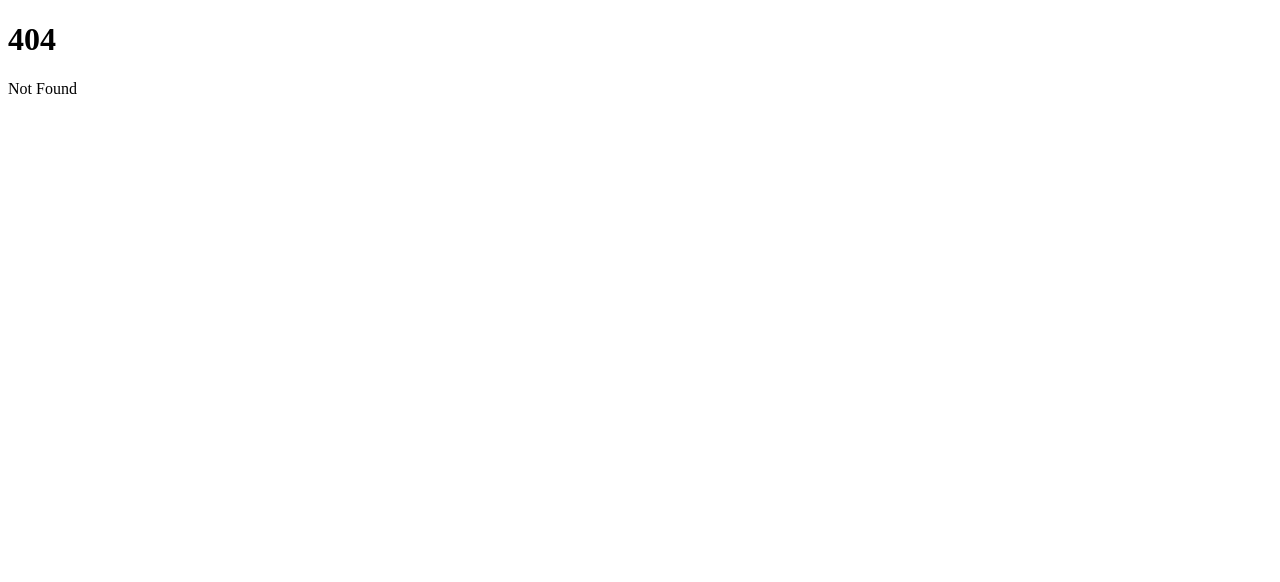
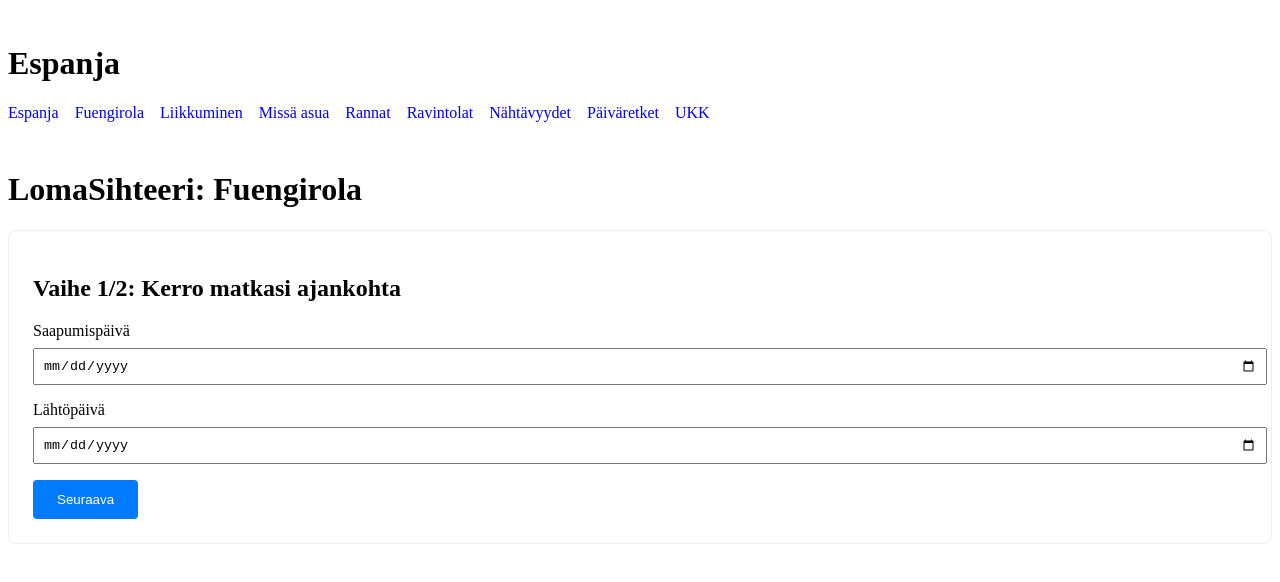
Before and after one commit to miika-hakala/lomaopas, a SvelteKit app: page /espanja/fuengirola/lomasihteeri/onboarding in a window 1280 px wide. Before the commit this address had no page. Shown: the top 582 px of the page. Built offline with nearby package versions, Linux system fonts and the light colour scheme.

Commit message:
feat: add lomasihteeri mvp shell (onboarding, storage, ui hook)

```diff
--- /dev/null
+++ b/src/lib/lomasihteeri/time.ts
@@ -0,0 +1,47 @@
+export interface LomaProfile {
+  city_slug: string;
+  start_date: string;
+  end_date: string;
+  interests: string[];
+}
+
+export function getLomasihteeriStatus(profile: LomaProfile | null): string {
+  if (!profile || !profile.start_date || !profile.end_date) {
+    return 'Profiilia ei löytynyt.';
+  }
+
+  const now = new Date();
+  const start = new Date(profile.start_date);
+  const end = new Date(profile.end_date);
+
+  // Asetetaan kellonajat nollaan, jotta vertailu on reilu
+  now.setHours(0, 0, 0, 0);
+  start.setHours(0, 0, 0, 0);
+  end.setHours(0, 0, 0, 0);
+
+  const oneDay = 1000 * 60 * 60 * 24;
+  const daysUntilStart = Math.round((start.getTime() - now.getTime()) / oneDay);
+
+  if (daysUntilStart > 3) {
+    return `Loma alkaa ${daysUntilStart} päivän päästä. Ennakkoviesti lähetetään 3 päivää ennen lomaa.`;
+  }
+
+  if (daysUntilStart > 0 && daysUntilStart <= 3) {
+    return `Loma alkaa ${daysUntilStart} päivän päästä. Ennakkoviestin aika! (T-3 message due)`;
+  }
+
+  if (now >= start && now <= end) {
+    const dayOfVacation = Math.round((now.getTime() - start.getTime()) / oneDay) + 1;
+    return `Lomasi on käynnissä (päivä ${dayOfVacation}). Päivittäisen lomakirjeen aika! (Daily briefing due)`;
+  }
+
+  if (now.getTime() === new Date(end).setDate(end.getDate() -1)) {
+	return `Lomasi päättyy huomenna. Loppuviestin aika! (T-1 message due)`;
+  }
+
+  if (now > end) {
+    return 'Lomasi on päättynyt. Kiitos ja tervetuloa uudelleen!';
+  }
+
+  return 'Odotetaan loman alkua.';
+}
--- a/src/routes/espanja/fuengirola/+page.svelte
+++ b/src/routes/espanja/fuengirola/+page.svelte
@@ -20,6 +20,12 @@ Fuengirolassa yhdistyvät rantaloma, kaupunkielämä ja erinomainen sijainti.
 Keskusta on kompakti ja suurin osa palveluista on kävelyetäisyydellä. Lisäksi
 junayhteys Málagan lentokentältä tekee saapumisesta vaivatonta.
 </p>
+
+<div class="lomasihteeri-cta">
+  <h2>LomaSihteeri – huolehtii lomastasi</h2>
+  <p>Haluatko lomaasi varten räätälöityjä vinkkejä ja päivittäisen tilannekatsauksen? Ilmainen LomaSihteeri lähettää sinulle joka aamu olennaisimmat ideat ja tiedot suoraan sähköpostiisi.</p>
+  <a href="/espanja/fuengirola/lomasihteeri/onboarding" class="button">Ota LomaSihteeri käyttöön</a>
+</div>
 
 <h2>Mitä Fuengirolassa voi tehdä?</h2>
 
--- /dev/null
+++ b/src/routes/espanja/fuengirola/lomasihteeri/+page.svelte
@@ -0,0 +1,92 @@
+<script lang="ts">
+  import { onMount } from 'svelte';
+  import { getLomasihteeriStatus, type LomaProfile } from '$lib/lomasihteeri/time';
+
+  let profile: LomaProfile | null = null;
+  let status: string = 'Ladataan profiilia...';
+
+  onMount(() => {
+    const profileData = localStorage.getItem('lomasihteeri_profile');
+    if (profileData) {
+      profile = JSON.parse(profileData);
+      status = getLomasihteeriStatus(profile);
+    } else {
+      status = 'LomaSihteeriä ei ole aktivoitu. Ota se käyttöön kaupunkisivulta!';
+    }
+  });
+
+  function clearProfile() {
+    localStorage.removeItem('lomasihteeri_profile');
+    profile = null;
+    status = 'Profiili poistettu. Voit aktivoida palvelun uudelleen milloin tahansa.';
+  }
+</script>
+
+<svelte:head>
+  <title>Oma LomaSihteeri – Fuengirola</title>
+</svelte:head>
+
+<h1>Oma LomaSihteeri</h1>
+
+<div class="profile-card">
+  {#if profile}
+    <h2>Matkasi tiedot</h2>
+    <p><strong>Kaupunki:</strong> {profile.city_slug}</p>
+    <p><strong>Loma alkaa:</strong> {profile.start_date}</p>
+    <p><strong>Loma päättyy:</strong> {profile.end_date}</p>
+    <p><strong>Kiinnostuksen kohteet:</strong> {profile.interests.join(', ') || 'Ei valittu'}</p>
+
+    <div class="status-box">
+      <h3>Tämän hetken status:</h3>
+      <p>{status}</p>
+    </div>
+
+    <div class="placeholder-letter">
+        <h3>Päivän kirje</h3>
+        <p>Päivän kirje generoidaan myöhemmin tähän näkymään, kun loma on aktiivinen.</p>
+    </div>
+
+    <button on:click={clearProfile}>Nollaa ja poista profiili</button>
+
+  {:else}
+    <p>{status}</p>
+  {/if}
+</div>
+
+<p><a href="/espanja/fuengirola">← Takaisin Fuengirolan oppaaseen</a></p>
+
+<style>
+  .profile-card {
+    background: #f9f9f9;
+    border: 1px solid #ddd;
+    border-radius: 8px;
+    padding: 1.5rem;
+    margin: 1rem 0;
+  }
+  .status-box {
+    background: #eef;
+    border: 1px solid #cce;
+    border-radius: 4px;
+    padding: 1rem;
+    margin: 1.5rem 0;
+  }
+  .placeholder-letter {
+    border: 2px dashed #ccc;
+    padding: 1rem;
+    margin: 1.5rem 0;
+    text-align: center;
+    color: #777;
+  }
+  button {
+    background-color: #dc3545;
+    color: white;
+    padding: 0.5rem 1rem;
+    border: none;
+    border-radius: 4px;
+    cursor: pointer;
+    margin-top: 1rem;
+  }
+  button:hover {
+    background-color: #c82333;
+  }
+</style>
--- /dev/null
+++ b/src/routes/espanja/fuengirola/lomasihteeri/onboarding/+page.svelte
@@ -0,0 +1,119 @@
+<script lang="ts">
+  import { onMount } from 'svelte';
+  import { goto } from '$app/navigation';
+
+  let step = 1;
+  let startDate: string = '';
+  let endDate: string = '';
+  let interests = {
+    ruoka_ja_viini: false,
+    kulttuuri: false,
+    rannat: false,
+    perhe: false,
+    golf: false,
+    urheilu: false,
+  };
+
+  const citySlug = 'fuengirola'; // Hardcoded for this MVP example
+
+  type InterestKey = keyof typeof interests;
+
+  function nextStep() {
+    if (step === 1 && startDate && endDate) {
+      step = 2;
+    }
+  }
+
+  function saveProfile() {
+    const selectedInterests = (Object.keys(interests) as InterestKey[]).filter(
+      (key) => interests[key]
+    );
+
+    const profile = {
+      city_slug: citySlug,
+      start_date: startDate,
+      end_date: endDate,
+      interests: selectedInterests,
+    };
+
+    localStorage.setItem('lomasihteeri_profile', JSON.stringify(profile));
+    goto('/espanja/fuengirola/lomasihteeri');
+  }
+</script>
+
+<svelte:head>
+  <title>Ota LomaSihteeri käyttöön – Fuengirola</title>
+</svelte:head>
+
+<h1>LomaSihteeri: Fuengirola</h1>
+
+{#if step === 1}
+  <div class="onboarding-step">
+    <h2>Vaihe 1/2: Kerro matkasi ajankohta</h2>
+    <form on:submit|preventDefault={nextStep}>
+      <div>
+        <label for="start-date">Saapumispäivä</label>
+        <input type="date" id="start-date" bind:value={startDate} required />
+      </div>
+      <div>
+        <label for="end-date">Lähtöpäivä</label>
+        <input type="date" id="end-date" bind:value={endDate} required />
+      </div>
+      <button type="submit">Seuraava</button>
+    </form>
+  </div>
+{/if}
+
+{#if step === 2}
+  <div class="onboarding-step">
+    <h2>Vaihe 2/2: Valitse kiinnostuksen kohteesi</h2>
+    <p>Valitse 1-3 sinua eniten kiinnostavaa aihetta.</p>
+    <form on:submit|preventDefault={saveProfile}>
+      <div class="interests-grid">
+        {#each Object.keys(interests) as interest}
+          {@const key = interest as InterestKey}
+          <div>
+            <input type="checkbox" id={key} bind:checked={interests[key]} />
+            <label for={key}>{key.replace(/_/g, ' ')}</label>
+          </div>
+        {/each}
+      </div>
+      <button type="submit">Valmis</button>
+    </form>
+  </div>
+{/if}
+
+<style>
+  .onboarding-step {
+    border: 1px solid #eee;
+    padding: 1.5rem;
+    border-radius: 8px;
+    margin-top: 1rem;
+  }
+  .interests-grid {
+    display: grid;
+    grid-template-columns: repeat(auto-fit, minmax(150px, 1fr));
+    gap: 1rem;
+    margin: 1rem 0;
+  }
+  label {
+    display: block;
+    margin-bottom: 0.5rem;
+  }
+  input[type="date"] {
+    width: 100%;
+    padding: 0.5rem;
+    margin-bottom: 1rem;
+  }
+  button {
+    padding: 0.75rem 1.5rem;
+    background-color: #007bff;
+    color: white;
+    border: none;
+    border-radius: 4px;
+    cursor: pointer;
+  }
+  button:hover {
+    background-color: #0056b3;
+  }
+</style>
```
Also changed, not shown: 1 other file (tests, documents, lock files or other folders).
